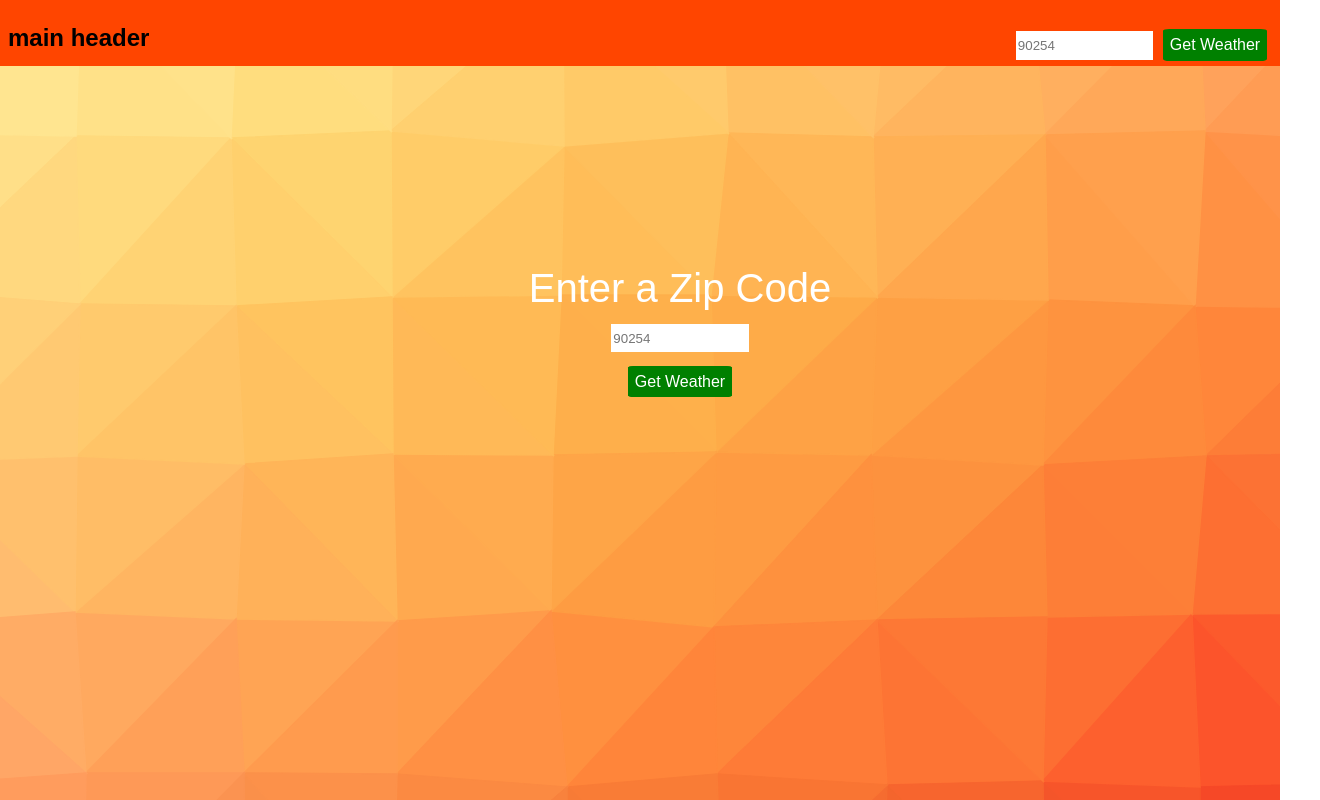
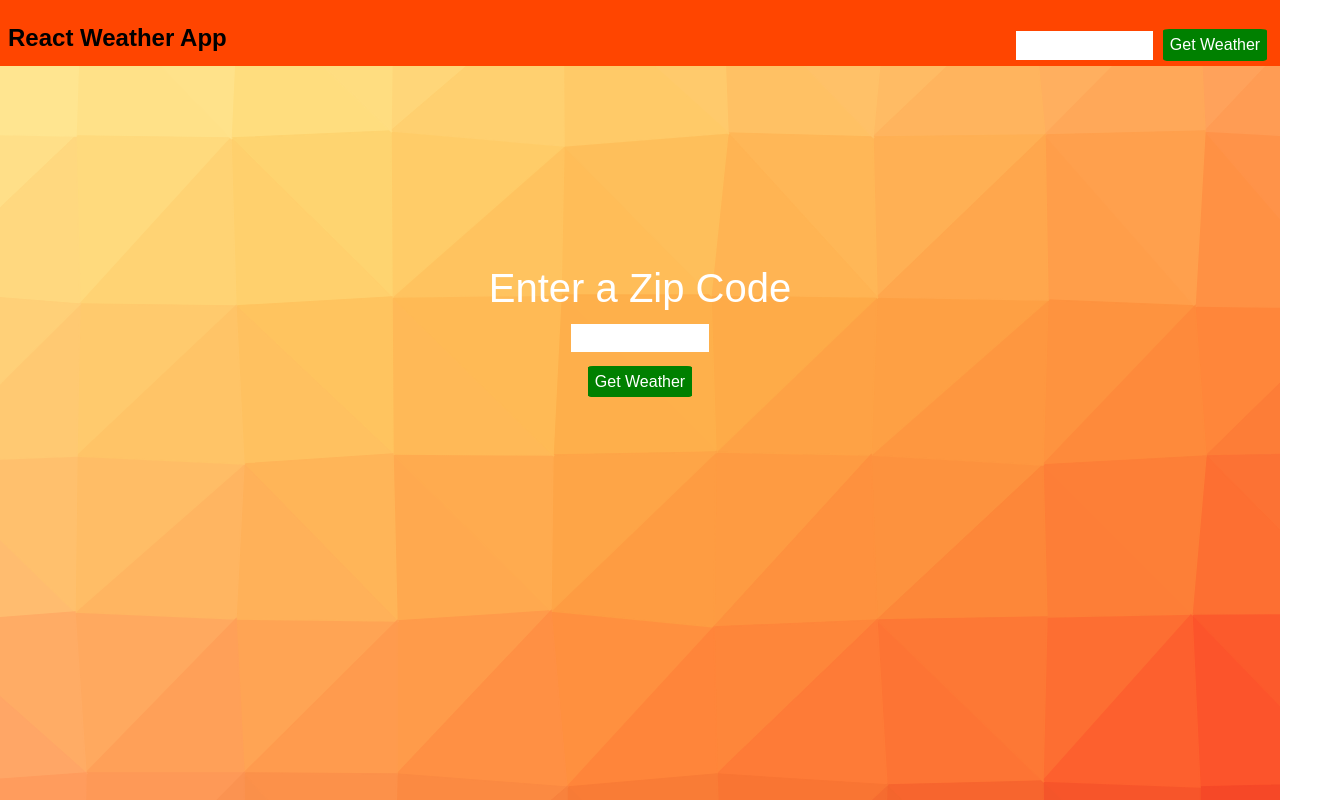
Before and after one commit to DoubleB123/weather-app-practice, a React (Create React App) app: page / in a window 1280 px wide. Shown: the whole page, 1320 px wide, since content can reach past the window. Built offline with nearby package versions, Linux system fonts and the light colour scheme.

Commit message:
updating readme and header on page

```diff
--- a/src/components/CityInput.js
+++ b/src/components/CityInput.js
@@ -28,7 +28,7 @@ class CityInput extends React.Component {
           </li>
           <li className={this.props.inputClass}>
             <input className={'city-input-input-' + this.props.inputClass}
-              type='text' placeholder='90254'
+              type='text'
               value={this.state.city} onChange={this.handleChange}>
             </input>
           </li>
--- a/src/components/Detail.js
+++ b/src/components/Detail.js
@@ -14,7 +14,7 @@ class Detail extends React.Component {
   render() {
     return (
       <div className='detail'>
-        <Header displayText='forecast header'>
+        <Header displayText='React Weather App'>
           <CityInput inputClass='horizontal' />
         </Header>
         <div className='weather-stats'>
--- a/src/components/Forecast.js
+++ b/src/components/Forecast.js
@@ -60,7 +60,7 @@ class Forecast extends React.Component {
   render() {
     return (
       <div className='forecast'>
-        <Header displayText='forecast header'>
+        <Header displayText='React Weather App'>
           <CityInput inputClass='horizontal' />
         </Header>
         {this.state.loading && <Loading displayText='Loading'/>}
--- a/src/components/Home.js
+++ b/src/components/Home.js
@@ -9,7 +9,7 @@ class Home extends React.Component {
   render() {
     return (
       <div className='home'>
-        <Header displayText='main header'>
+        <Header displayText='React Weather App'>
           <CityInput inputClass='horizontal' />
         </Header>
         <CityInput inputClass='vertical' />
--- a/src/components/styles/CityInput.css
+++ b/src/components/styles/CityInput.css
@@ -6,6 +6,8 @@
   flex-direction: column;
   align-items: center;
   list-style-type: none;
+  padding-left: 0px;
+  margin-left: 0px;
 }
 
 li.vertical {
```
Also changed, not shown: 1 other file (tests, documents, lock files or other folders).
